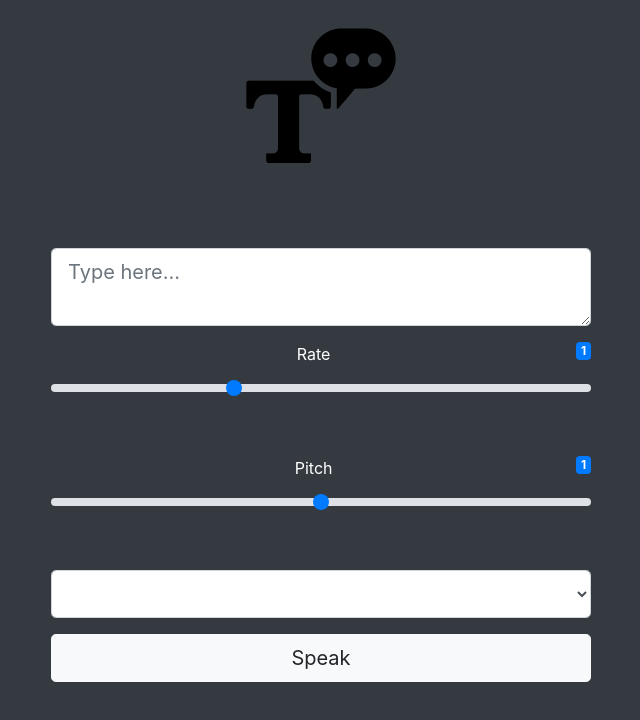
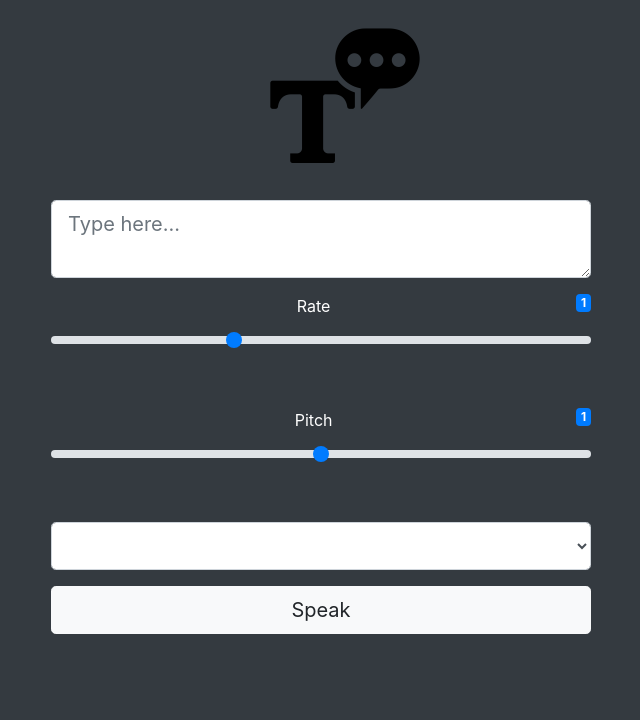
Before and after one commit to snsolomar/Text-to-speech-accessibility, a plain HTML site: page dist/index.html in a window 1280 px wide. Shown: the whole page, without its empty margins (319-959 px from the left). Drawn offline with nearby package versions, Linux system fonts and the light colour scheme.

Commit message:
icon padding

```diff
--- a/dist/index.html
+++ b/dist/index.html
@@ -10,7 +10,7 @@
 </head>
 <body class="bg-dark text-white">
     <div class="container text-center">
-        <img src="img/speech.png" alt="" class="mb-5">
+        <img src="img/speech.png" alt="" class="pl-5">
         <div class="row">
             <div class="col-md-6 mx-auto">
                 <form>
```
